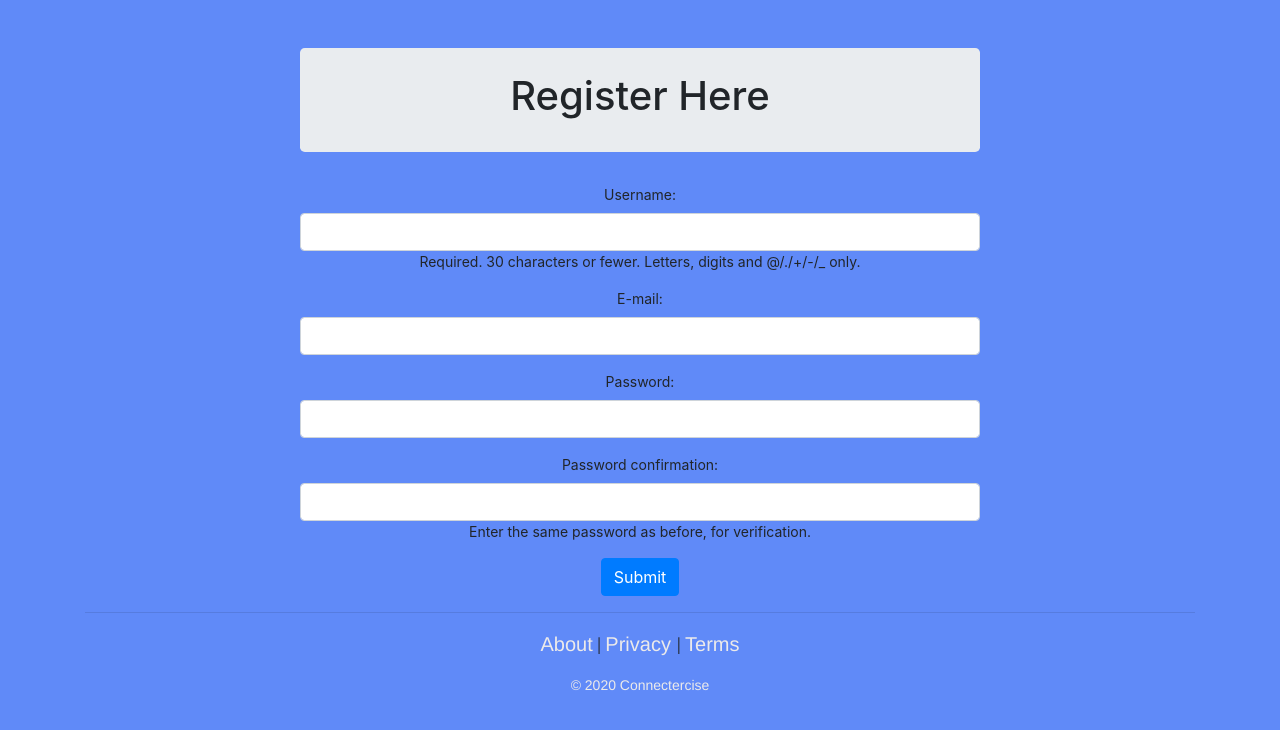
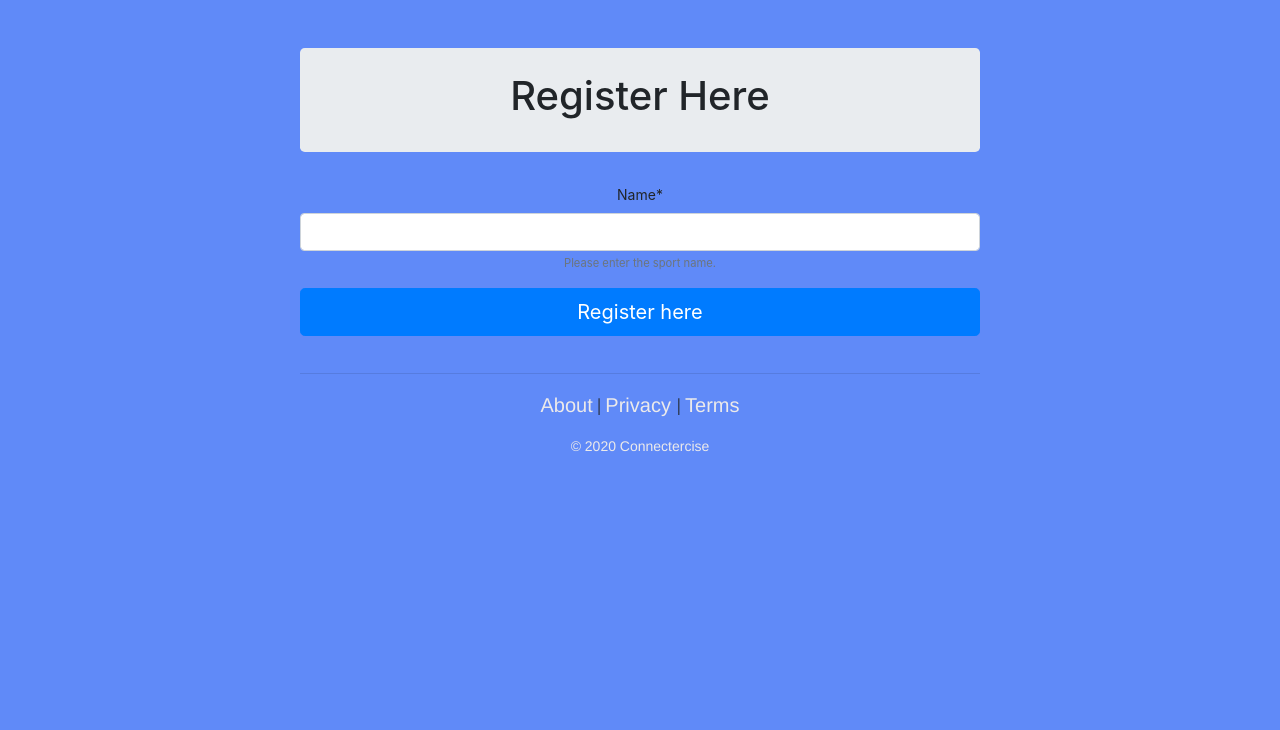
Before and after one commit to ineshbose/connectercise_project, a Django app: template templates/registration/registration_form.html in a window 1280 px wide. Shown: the part 53-783 px from the top of the page. Run offline with Django 3.2, Linux system fonts and the light colour scheme; the template is opened without the code that fills it: values that come from a table or form of the project are taken from there, others are empty; parts of the project's set-up code (start-up, migrations or seed data) failed here and were passed over; some libraries are stand-ins or nearby versions.

Commit message:
Fixed error reporting on registration form!!!!

```diff
--- a/templates/registration/registration_form.html
+++ b/templates/registration/registration_form.html
@@ -1,5 +1,6 @@
 {% extends 'connectercise/base.html' %}
 {% load static %}
+{% load crispy_forms_tags %}
 {% block title_block %}
 Register
 {% endblock %}
@@ -12,38 +13,12 @@ Register
     </div>
 </div>
 <div class="container">
-        <div class="form-group" >
-        <form role="form" method="post" action=".">
-            {% csrf_token %}
-            <div class="form-group">
-            <p class="required"><label class="required" for="id_username">
-                Username:</label>
-            <input class="form-control" id="id_username" maxlength="30" name="username" type="text" />
-            <span class="helptext">
-                Required. 30 characters or fewer.
-                Letters, digits and @/./+/-/_ only.
-            </span>
-            </p>
-            <p class="required"><label class="required" for="id_email">
-                E-mail:</label>
-            <input class="form-control" id="id_email" name="email" type="email" />
-            </p>
-            <p class="required"><label class="required" for="id_password1">
-                Password:</label>
-            <input class="form-control" id="id_password1" name="password1" type="password" />
-            </p>
-            <p class="required">
-            <label class="required" for="id_password2">
-                Password confirmation:</label>
-            <input class="form-control" id="id_password2" name="password2" type="password" />
-            <span class="helptext">
-                Enter the same password as before, for verification.
-            </span>
-            </p>
-            </div>
-            <button type="submit" class="btn btn-primary">Submit</button>
+        <form class="form-registration_register" role="form" method="post" action=".">
+        {% csrf_token %}
+            {{ form|crispy }}
+            <button class="btn btn-lg btn-primary btn-block" type="submit"
+            value="Submit">Register here</button>
+            <br>
         </form>
-        </div>
     </div>
-</div>
 {% endblock %}
```
